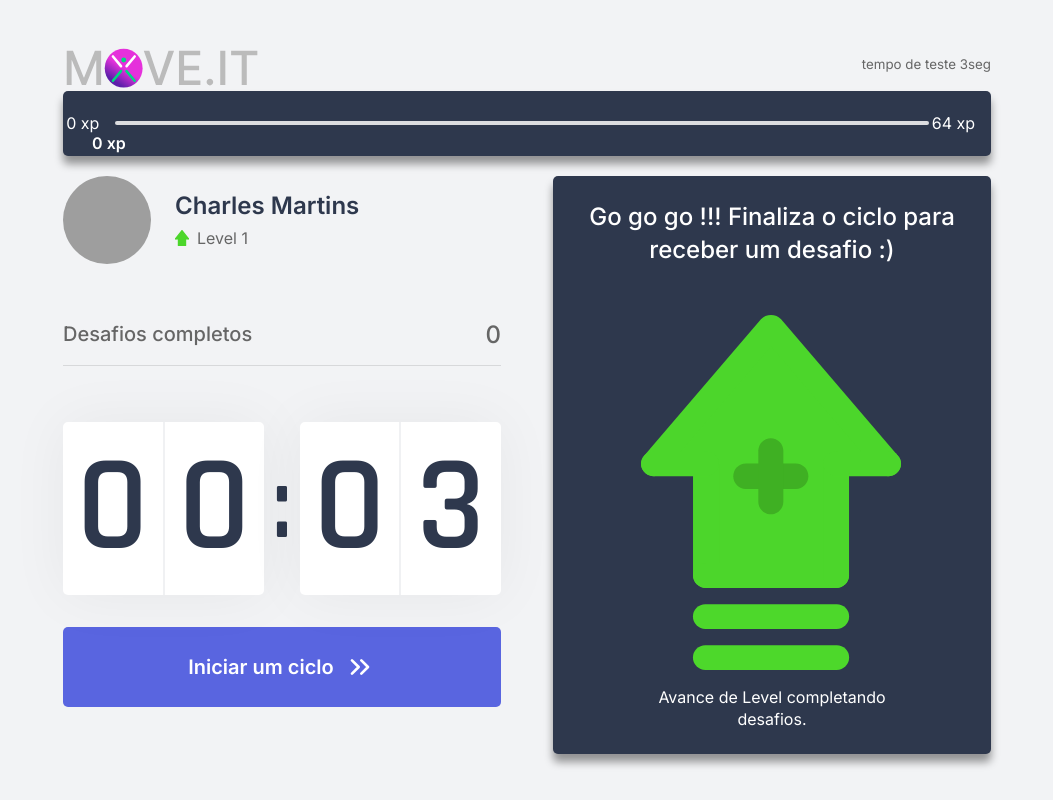
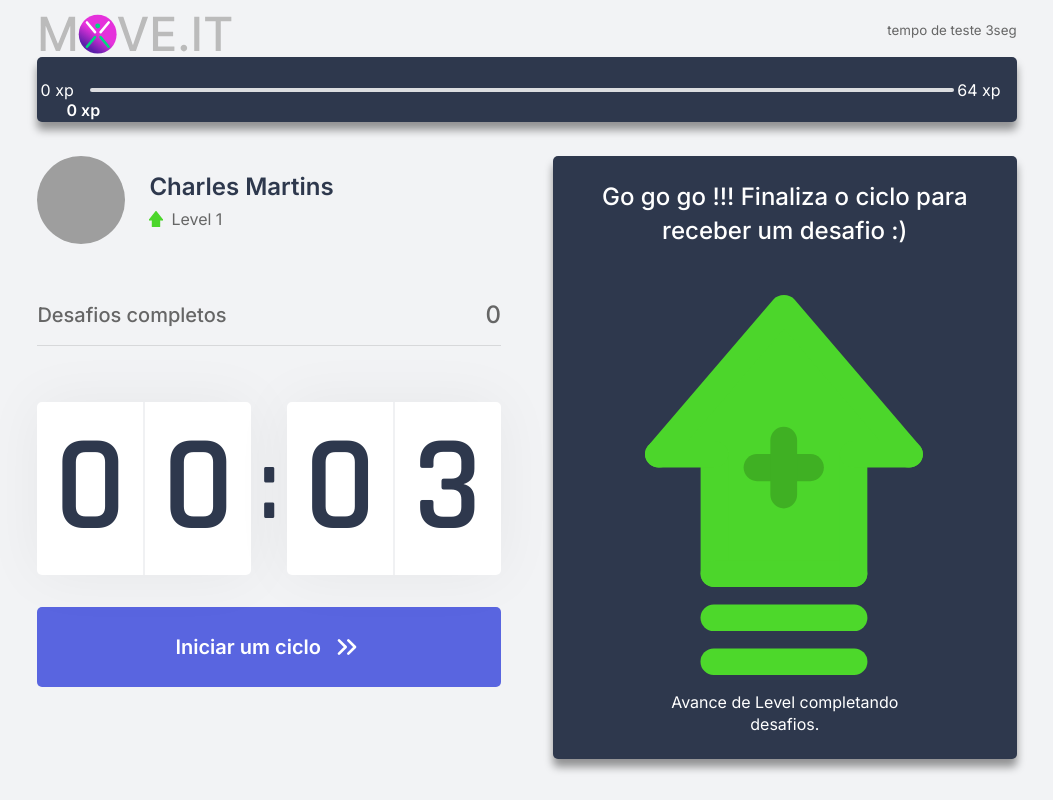
Before and after one commit to charles-mrt/nlw4-move.it, a Next.js app: page / in a window 1280 px wide. Shown: the whole page, without its empty margins (113-1166 px from the left). Built offline with nearby package versions, Linux system fonts and the light colour scheme; grey boxes are pictures that could not be loaded.

Commit message:
removed padding

```diff
--- a/src/styles/pages/Home.module.css
+++ b/src/styles/pages/Home.module.css
@@ -2,7 +2,7 @@
     height: 100vh;
     max-width: 992px;
     margin: 0 auto;
-    padding: 2.5rem 2rem;
+    padding: 0.4rem;
 
     display: flex;
     flex-direction: column;
```
